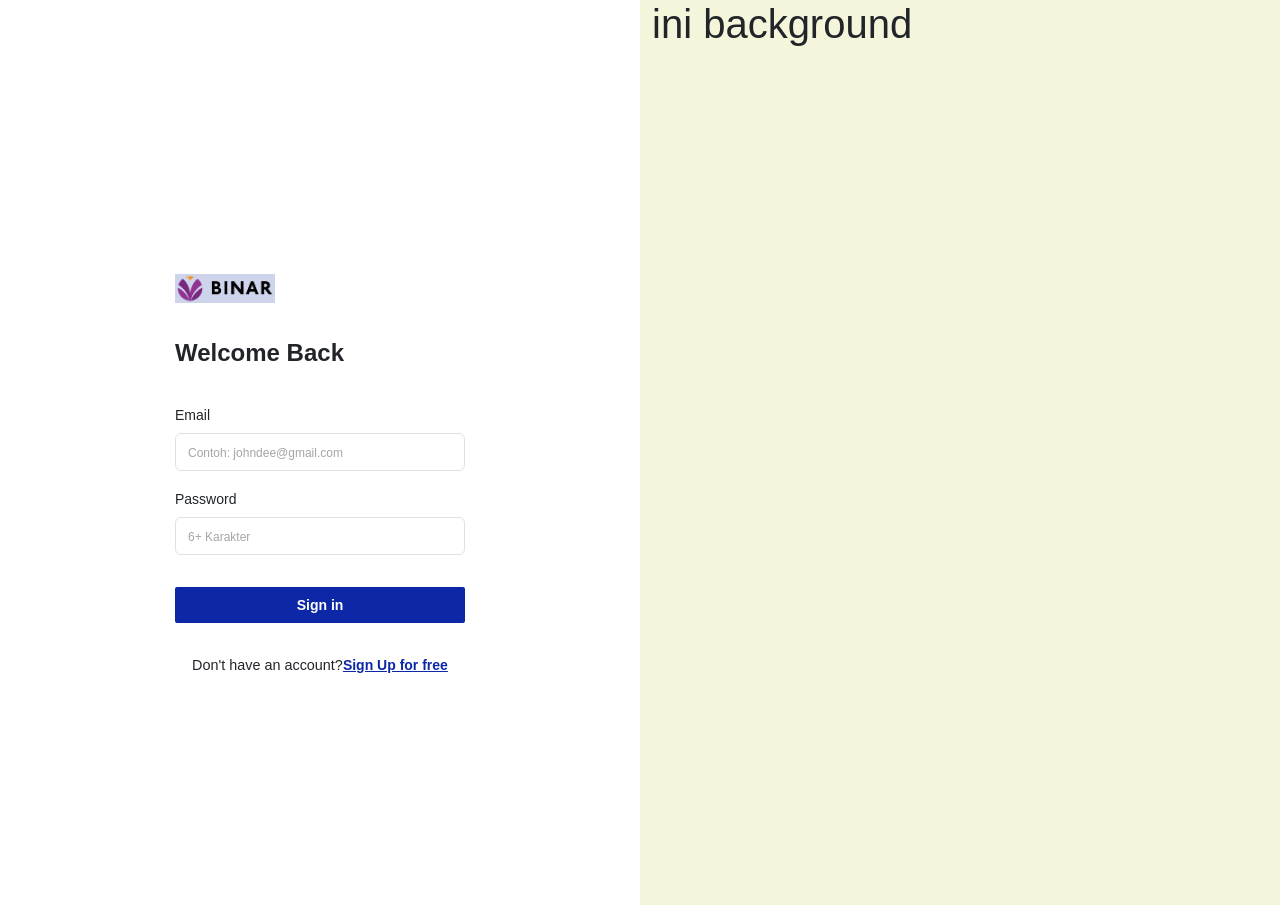
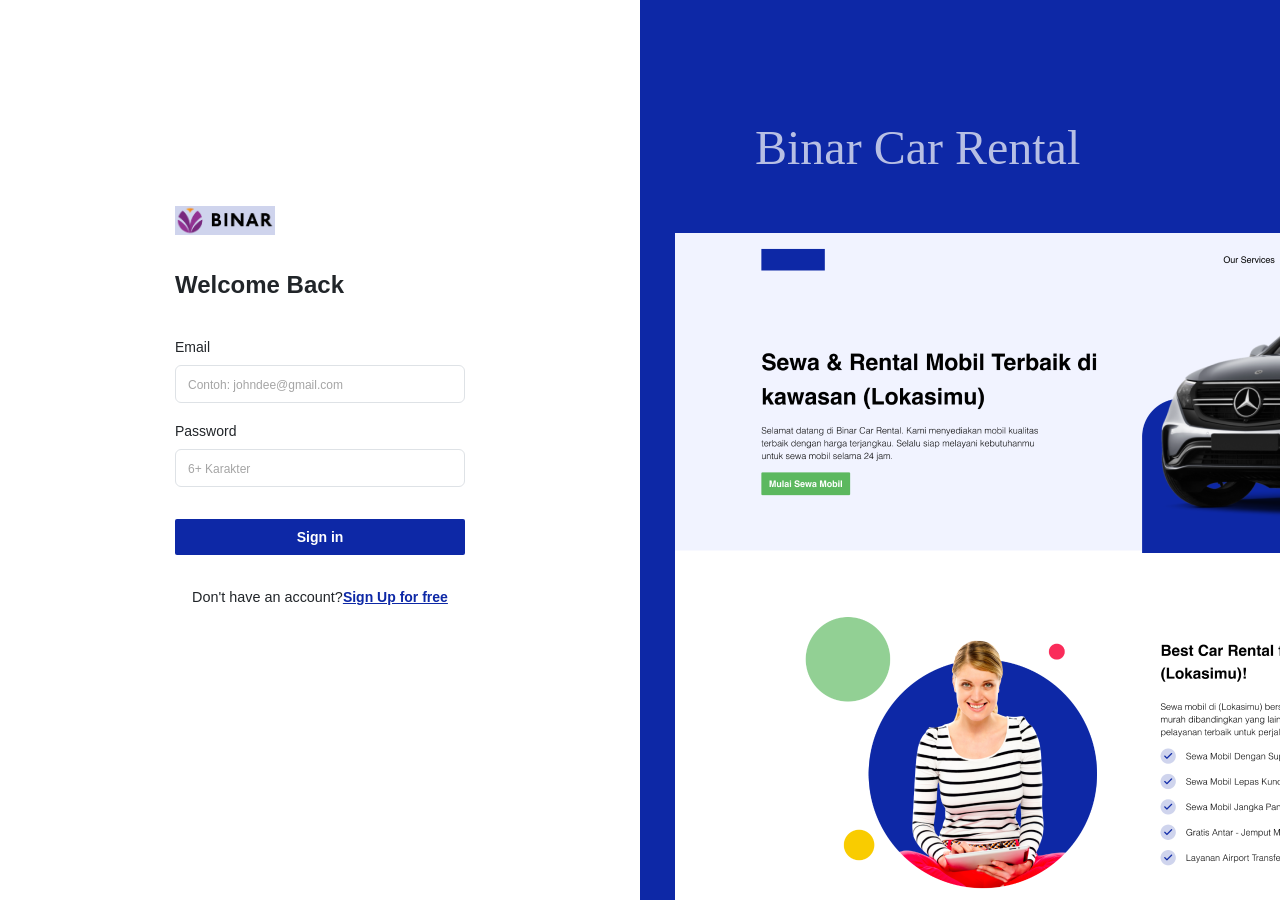
Before and after one commit to sandinofri/binar-rental, a React (Vite) app: page /register in a window 1280 px wide. Built offline with nearby package versions, Linux system fonts and the light colour scheme.

Commit message:
add side img on sign in and sign up component

```diff
--- a/src/modules/Landing/components/SignIn/index.jsx
+++ b/src/modules/Landing/components/SignIn/index.jsx
@@ -5,6 +5,7 @@ import { useNavigate } from "react-router-dom";
 import "bootstrap/dist/css/bootstrap.css";
 import Logo from "../../assets/image/logo.png";
 import * as requestAPI from "../../api/api";
+import sideImg from "../../assets/image/landing-page-desktop.png";
 
 const SignIn = (props) => {
   const [form, setForm] = useState({
@@ -105,7 +106,10 @@ const SignIn = (props) => {
               </h6>
             </div>
             <div className="bg col-6">
-              <h1>ini background</h1>
+              <h1>Binar Car Rental</h1>
+              <div className="side-img">
+                <img src={sideImg} alt="" />
+              </div>
             </div>
           </div>
         </div>
--- a/src/modules/Landing/components/SignIn/style.css
+++ b/src/modules/Landing/components/SignIn/style.css
@@ -1,12 +1,21 @@
 .register {
   /* display: flex; */
   max-width: 1440px;
+  height: 900px;
+  overflow: hidden;
+}
+
+.register .sign-page,
+.register .container-fluid,
+.register .row,
+.register .login-area {
+  height: 900px;
 }
 
 /* LOGIN AREA CODE START  */
 .register .sign-page .login-area {
   /* width: auto; */
-  padding: 274px 175px 222px !important;
+  padding: 206px 175px 207px !important;
 }
 
 .register .sign-page .login-area .btn {
@@ -83,14 +92,46 @@ h6 {
 /* END OF LOGIN AREA CODE  */
 
 .register .bg {
-  background-color: beige;
+  background-color: #0d28a6;
+  padding: 0 0 0 115px !important;
   /* width: 50%; */
+}
+
+.register .bg h1 {
+  color: #fff;
+  font-family: Rubik;
+  font-size: 48px;
+  font-style: normal;
+  font-weight: 500;
+  line-height: 150%; /* 72px */
+  opacity: 0.7;
+  padding-top: 112px;
+}
+
+.register .side-img {
+  position: relative;
+  height: 667px;
+  top: 40px;
+}
+
+.register .side-img img {
+  position: absolute;
+  bottom: -1px;
+  right: 0;
 }
 
 @media screen and (max-width: 1200px) {
   .register .sign-page .login-area {
-    padding: 29px 24px 204px !important;
+    padding: 29px 24px !important;
     box-sizing: border-box;
+  }
+
+  .register,
+  .register .sign-page,
+  .register .container-fluid,
+  .register .row,
+  .register .login-area {
+    height: 640px;
   }
 
   .bg {
--- a/src/modules/Landing/components/SignUp/index.jsx
+++ b/src/modules/Landing/components/SignUp/index.jsx
@@ -4,6 +4,8 @@ import { Link, useNavigate } from "react-router-dom";
 import axios from "axios";
 import Logo from "../../assets/image/logo.png";
 import * as requestAPI from "../../api/api";
+import sideImg from "../../assets/image/landing-page-desktop.png";
+
 const SignUp = (props) => {
   const [form, setForm] = useState({
     name: "",
@@ -104,7 +106,10 @@ const SignUp = (props) => {
               </h6>
             </div>
             <div className="bg col-xl-6">
-              <h1>ini background</h1>
+              <h1>Binar Car Rental</h1>
+              <div className="side-img">
+                <img src={sideImg} alt="" />
+              </div>
             </div>
           </div>
         </div>
```
Also changed, not shown: src/modules/Landing/assets/image/landing-page-desktop.png (added).
